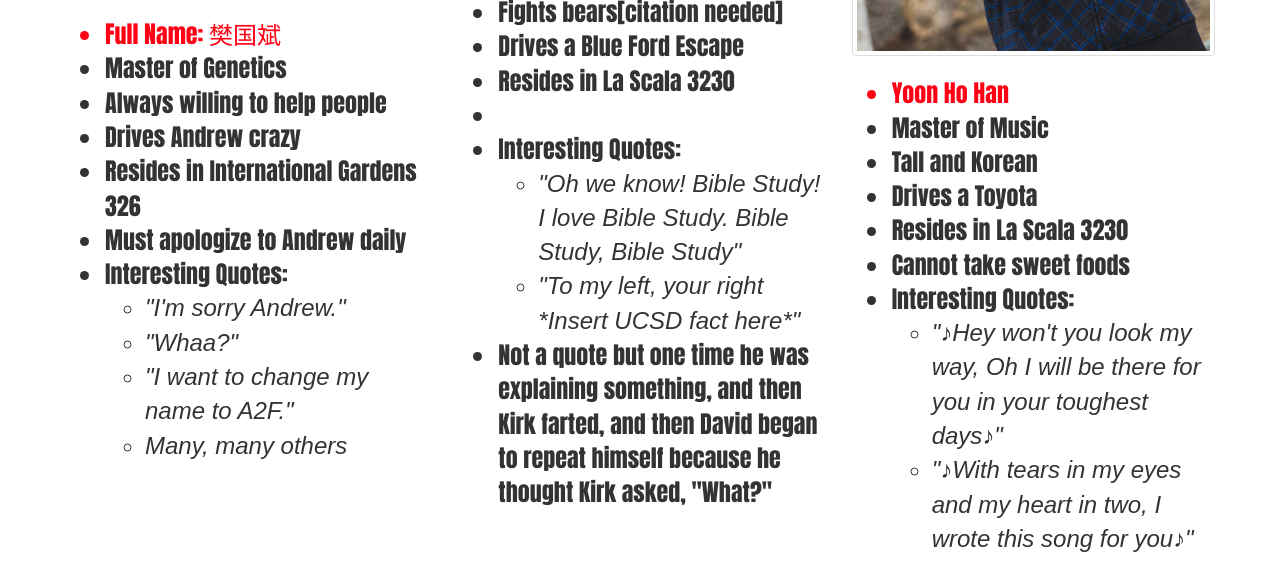
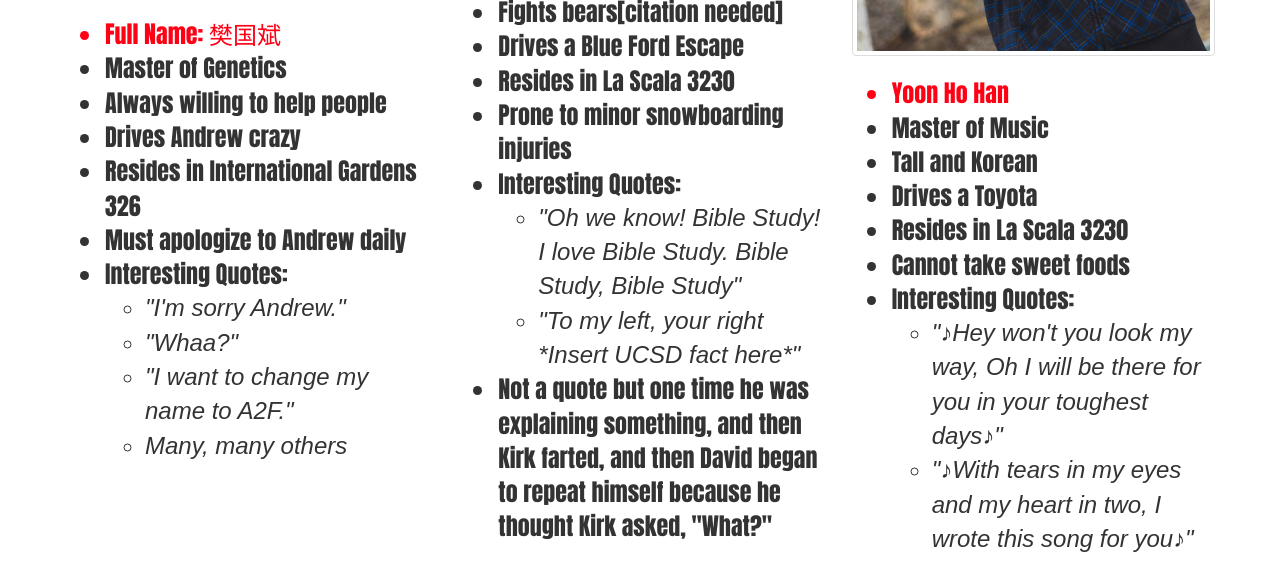
Before and after one commit to KoShinRyo/KoShinRyo.github.io, a plain HTML site: page index.html in a window 1280 px wide. Shown: the part 2126-2689 px from the top of the page. Drawn offline with Linux system fonts and the light colour scheme.

Commit message:
Fixed unfilled detail about David

```diff
--- a/index.html
+++ b/index.html
@@ -118,7 +118,7 @@
           <li>Fights bears[citation needed]</li>
           <li>Drives a Blue Ford Escape</li>
           <li>Resides in La Scala 3230</li>
-          <li></li>
+          <li>Prone to minor snowboarding injuries</li>
           <li>Interesting Quotes:</li>
             <ul class="quotes">
               <li>"Oh we know! Bible Study! I love Bible Study. Bible Study, Bible Study"</li>
```
